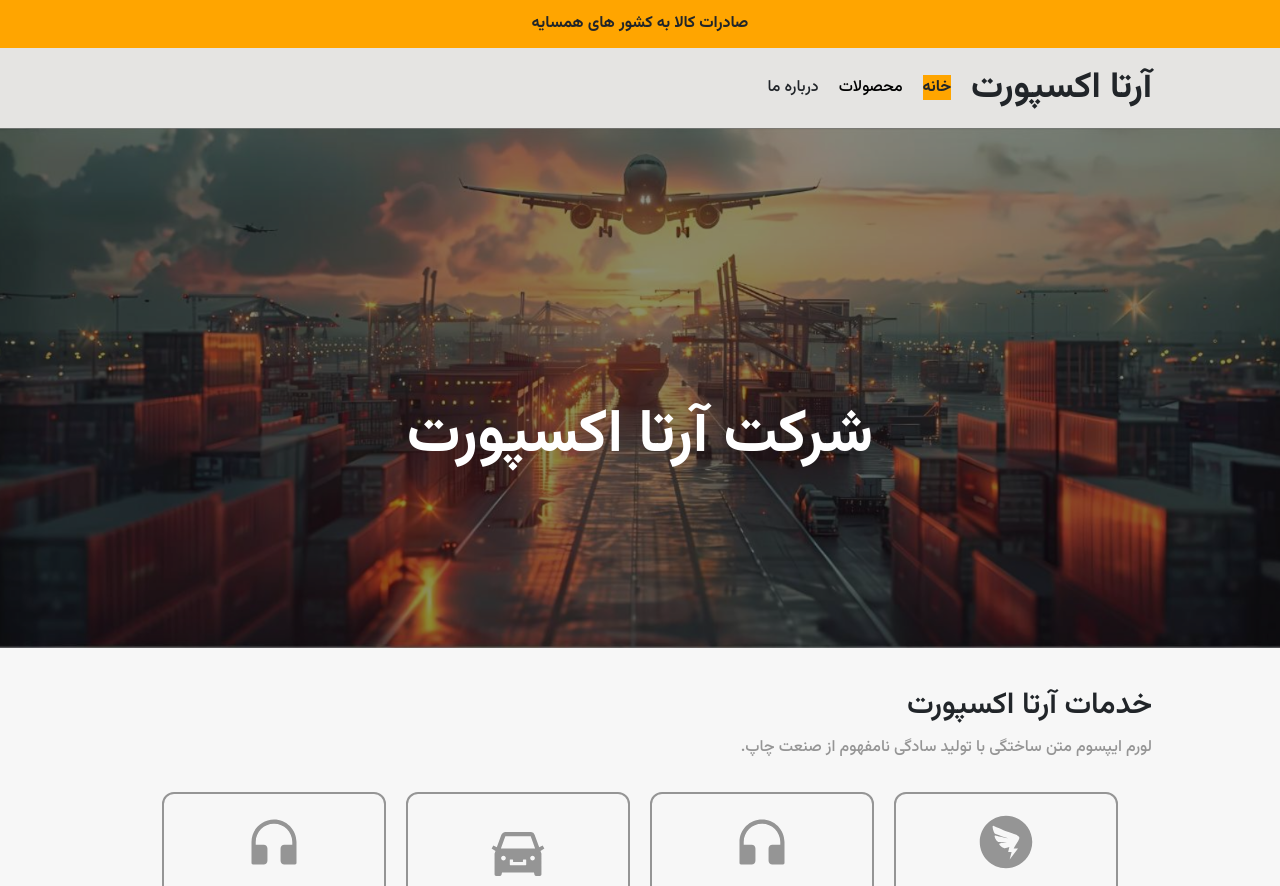
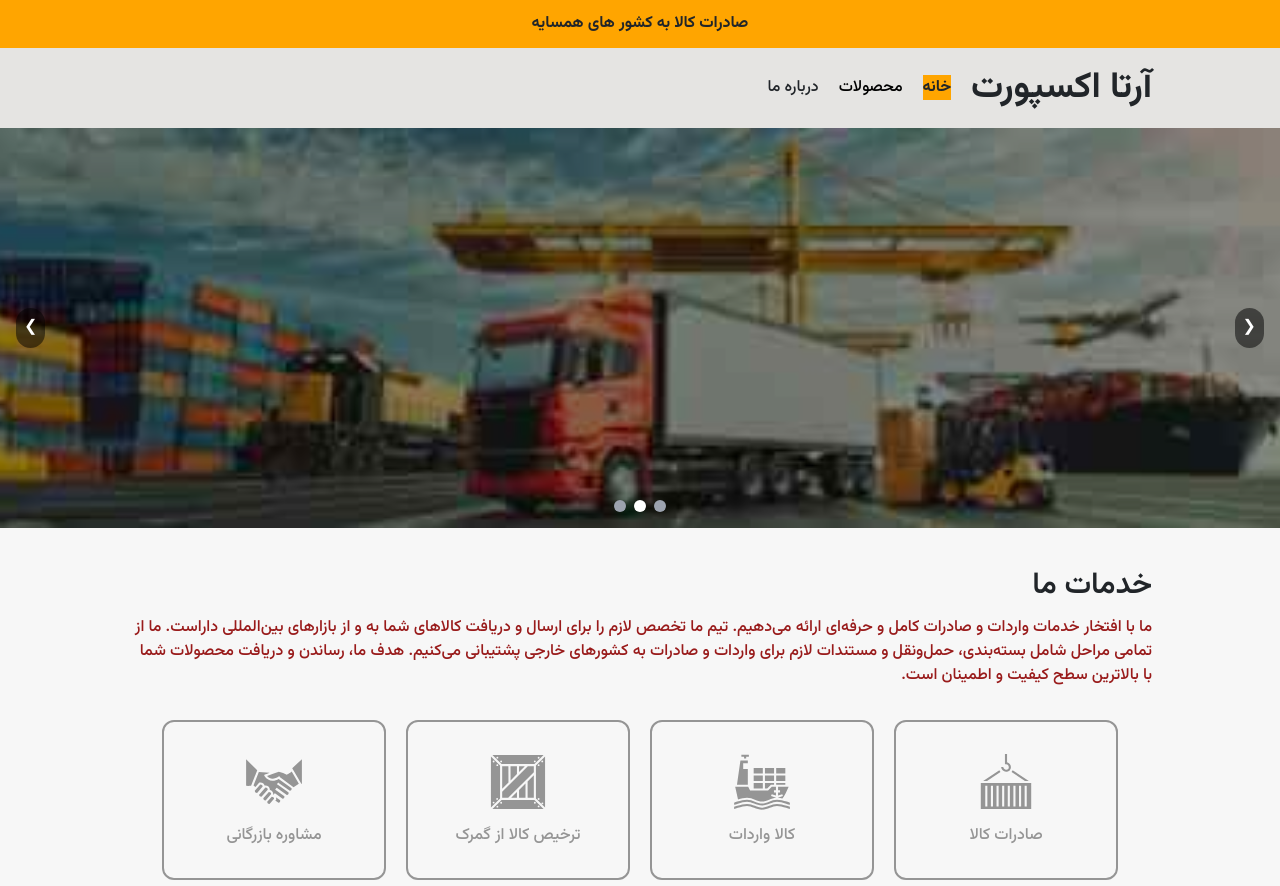
Before and after one commit to MianajiAli/arta-export, a Next.js app: page / in a window 1280 px wide. Shown: the top 886 px of the page. Built offline with nearby package versions, Linux system fonts and the light colour scheme.

Commit message:
Add image slider

```diff
--- a/app/page.js
+++ b/app/page.js
@@ -8,6 +8,7 @@ export default function Page() {
       <Service />
       <div className="w-full px-[10%]" dir="rtl">
         <h2 className="text-text1">کار ما</h2>
+        <p></p>
       </div>
       <Footer />
     </div>
--- a/components/Hero.js
+++ b/components/Hero.js
@@ -1,11 +1,40 @@
+"use client"
+import { useState, useEffect } from "react";
 import Image from "next/image";
 
+const images = [
+    "/images/cargo-image.jpg",
+    "/images/cargo-image2.jpg",
+    "/images/cargo-image3.png",
+];
+
 const Hero = () => {
+    const [currentIndex, setCurrentIndex] = useState(0);
+
+    // Auto-slide effect
+    useEffect(() => {
+        const interval = setInterval(() => {
+            setCurrentIndex((prevIndex) => (prevIndex + 1) % images.length);
+        }, 5000); // Change image every 5 seconds
+
+        return () => clearInterval(interval); // Cleanup the interval on component unmount
+    }, []);
+
+    // Handler for next image
+    const nextImage = () => {
+        setCurrentIndex((prevIndex) => (prevIndex + 1) % images.length);
+    };
+
+    // Handler for previous image
+    const prevImage = () => {
+        setCurrentIndex((prevIndex) => (prevIndex - 1 + images.length) % images.length);
+    };
+
     return (
         <div className="w-full relative items-center gap-10">
-            <div className='w-full min-h-[100px] h-[35vh] md:h-[65vh] relative'>
+            <div className='w-full h-[400px] relative'>
                 <Image
-                    src="/images/cargo-image3.png"
+                    src={images[currentIndex]}
                     alt="Cargo Image"
                     fill
                     priority={true}
@@ -14,9 +43,31 @@ const Hero = () => {
                 />
                 <div className="z-2 w-full h-full absolute bg-black opacity-45"></div>
                 <div className="z-3 absolute w-full h-full flex justify-center items-center">
-                    <h1 className="mt-24 text-white rounded-lg p-3">
-                        شرکت آرتا اکسپورت
-                    </h1>
+                    {/* <h1 className="mt-24 text-white rounded-lg p-3">
+                    </h1> */}
+                </div>
+
+                {/* Navigation Buttons */}
+                <div className="absolute top-1/2 transform -translate-y-1/2 left-4 z-10">
+                    <button onClick={prevImage} className="text-white bg-black/50 rounded-full p-2">
+                        &#10094; {/* Left Arrow */}
+                    </button>
+                </div>
+                <div className="absolute top-1/2 transform -translate-y-1/2 right-4 z-10">
+                    <button onClick={nextImage} className="text-white bg-black/50 rounded-full p-2">
+                        &#10095; {/* Right Arrow */}
+                    </button>
+                </div>
+
+                {/* Dots Navigation */}
+                <div className="absolute bottom-4 w-full flex justify-center space-x-2 z-10">
+                    {images.map((_, index) => (
+                        <div
+                            key={index}
+                            className={`w-3 h-3 rounded-full ${index === currentIndex ? 'bg-white' : 'bg-gray-400'} cursor-pointer`}
+                            onClick={() => setCurrentIndex(index)}
+                        ></div>
+                    ))}
                 </div>
             </div>
         </div>
--- a/components/Service.js
+++ b/components/Service.js
@@ -1,29 +1,35 @@
-import { AiFillDingtalkCircle, AiFillCustomerService, AiFillCar } from "react-icons/ai";
+import { GiCargoCrate, GiCargoShip, GiWoodenCrate, GiShakingHands } from "react-icons/gi";
 import ServiceCard from './ServiceCard';  // Import the ServiceCard component
 
 const About = () => {
     return (
         <div className="px-[10%] flex flex-col gap-3" dir="rtl">
-            <h2 className="text-text1">خدمات آرتا اکسپورت</h2>
-            <p className="text-text2">لورم ایپسوم متن ساختگی با تولید سادگی نامفهوم از صنعت چاپ.</p>
-            <div className="w-full flex gap-5 justify-center items-center flex-wrap  mt-5">
+            <h2 className="text-text1">خدمات ما</h2>
+            <p className="text-text-2">
+                ما با افتخار خدمات واردات و صادرات کامل و حرفه‌ای ارائه می‌دهیم.
+                تیم ما تخصص لازم را برای ارسال و دریافت کالاهای شما به و از بازارهای بین‌المللی داراست.
+                ما از تمامی مراحل شامل بسته‌بندی، حمل‌ونقل و مستندات لازم برای واردات و صادرات به کشورهای خارجی پشتیبانی می‌کنیم.
+                هدف ما، رساندن و دریافت محصولات شما با بالاترین سطح کیفیت و اطمینان است.
+            </p>
+            <div className="w-full flex gap-5 justify-center items-center flex-wrap mt-5">
                 <ServiceCard
-                    Icon={AiFillDingtalkCircle}
-                    description="توضیحات مربوط به این سرویس خاص"
+                    Icon={GiCargoCrate}
+                    description="صادرات کالا"
                 />
                 <ServiceCard
-                    Icon={AiFillCustomerService}
-                    description="پشتیبانی مشتریان و خدمات پس از فروش."
+                    Icon={GiCargoShip}
+                    description="کالا واردات"
                 />
                 <ServiceCard
-                    Icon={AiFillCar}
-                    description="حمل و نقل سریع و مطمئن."
+                    Icon={GiWoodenCrate}
+                    description="ترخیص کالا از گمرک"
                 />
                 <ServiceCard
-                    Icon={AiFillCustomerService}
-                    description="پشتیبانی مشتریان و خدمات پس از فروش."
+                    Icon={GiShakingHands}
+                    description="مشاوره بازرگانی"
                 />
             </div>
+
         </div>
     );
 };
```
Also changed, not shown: 1 other file (tests, documents, lock files or other folders).
